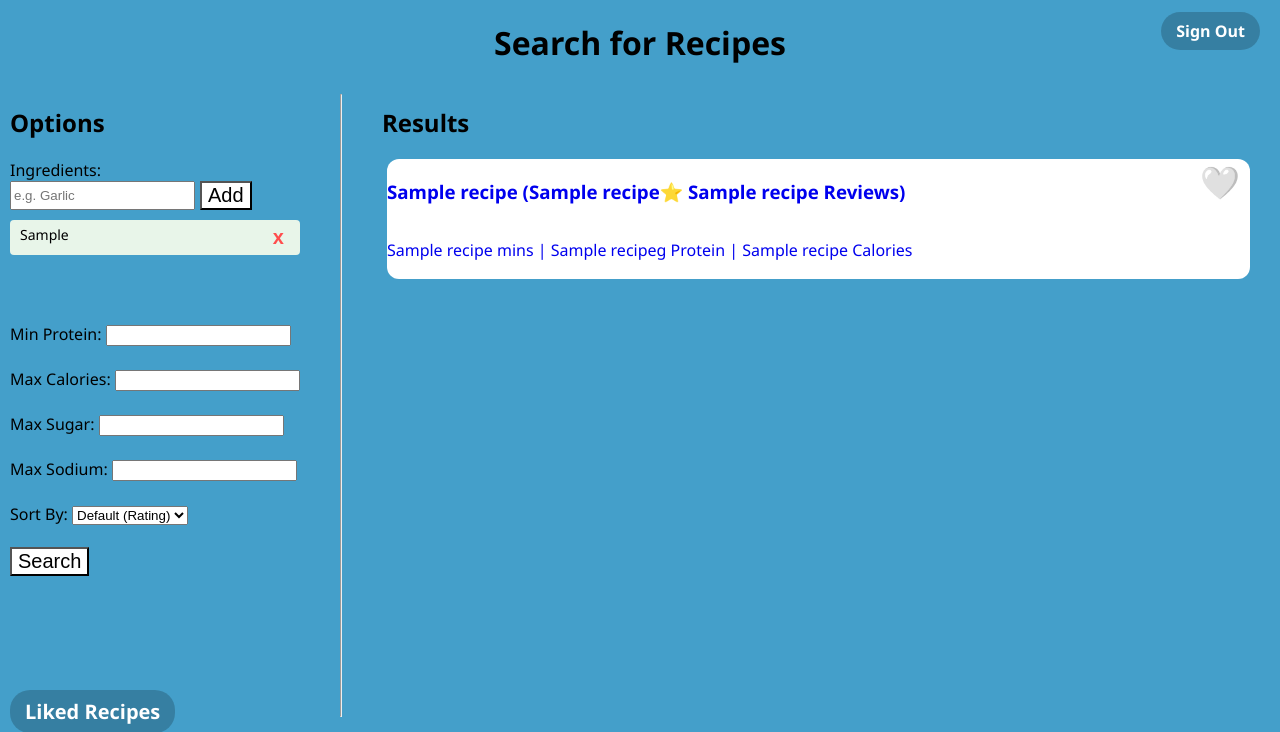
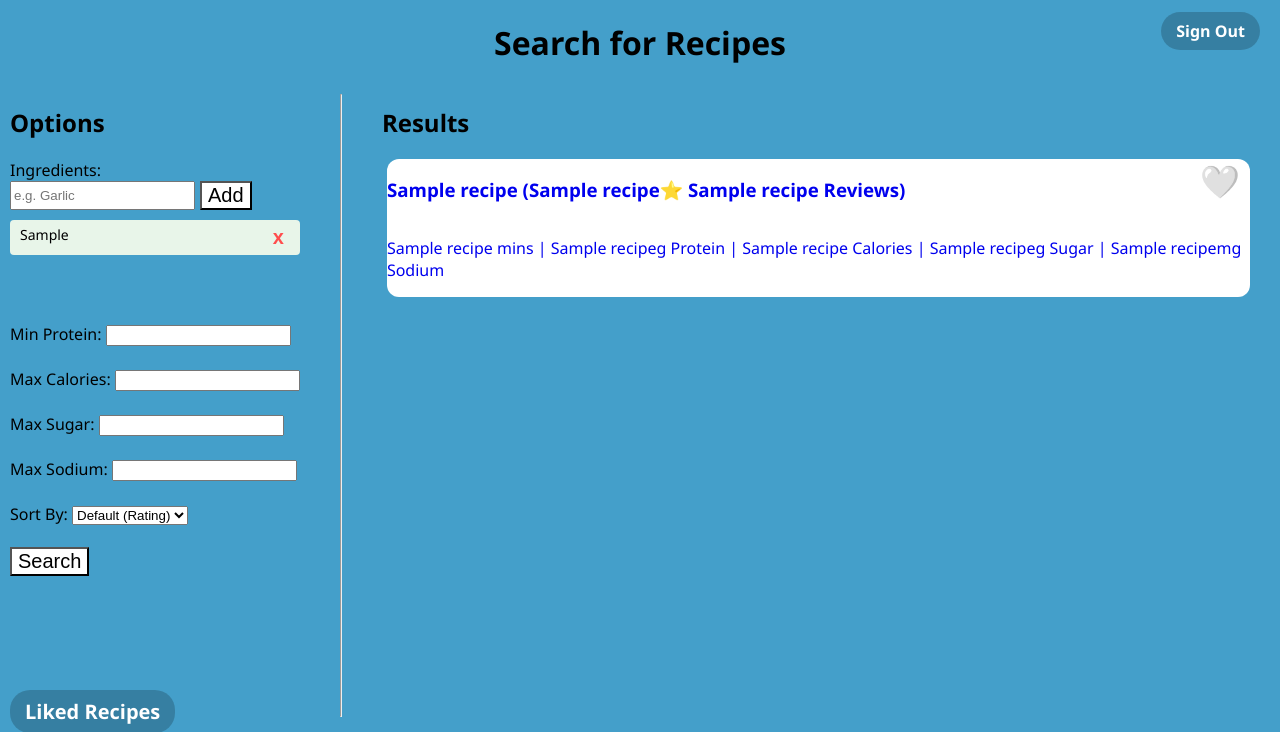
Before and after one commit to aramoscu/Food.com-Search-CS125, a Flask app: template templates/results.html in a window 1280 px wide. Shown: the top 732 px of the page. Run offline with Flask 3, Linux system fonts and the light colour scheme; the template is opened without the code that fills it: most values are stand-ins (such as "Sample title", 1, 10 or a date in 2020).

Commit message:
fix: When user was ordering, the sql command wasn't matching. Fixed.

```diff
--- a/Inverted_index/search_handler.py
+++ b/Inverted_index/search_handler.py
@@ -25,7 +25,6 @@ def search(
     Returns rows: (id, name, minutes, protein, calories, sugar, sodium, avg_rating, review_count)
     """
     terms = [t.strip().lower() for t in query.split(",") if t.strip()]
-    print(terms)
     if not terms:
         return []
 
@@ -90,7 +89,6 @@ def search(
         LIMIT ?
     """
     params.append(int(limit))
-
     cur.execute(sql, params)
     rows = cur.fetchall()
     conn.close()
@@ -122,19 +120,19 @@ def default_results(limit=10, min_protein=None,
 
     is_filtering = any([min_protein, max_calories, max_sugar, max_sodium])
     if user_preference == "low_sodium":
-        order_by_sql = "ORDER BY r.sodium ASC, r.avg_rating DESC"
+        order_by_sql = "ORDER BY sodium ASC, avg_rating DESC"
     elif user_preference == "low_calorie":
-        order_by_sql = "ORDER BY r.calories ASC, r.avg_rating DESC"
+        order_by_sql = "ORDER BY calories ASC, avg_rating DESC"
     elif user_preference == "low_sugar":
-        order_by_sql = "ORDER BY r.sugar ASC, r.avg_rating DESC"
+        order_by_sql = "ORDER BY sugar ASC, avg_rating DESC"
     elif user_preference == "high_protein":
-        order_by_sql = "ORDER BY r.protein DESC, r.avg_rating DESC"
+        order_by_sql = "ORDER BY protein DESC, avg_rating DESC"
     elif user_preference == "low_carb":
-        order_by_sql = "ORDER BY r.carbohydrates ASC, r.avg_rating DESC"
+        order_by_sql = "ORDER BY carbohydrates ASC, avg_rating DESC"
     elif user_preference == "quick":
-        order_by_sql = "ORDER BY r.minutes ASC, r.avg_rating DESC"
+        order_by_sql = "ORDER BY minutes ASC, avg_rating DESC"
     elif is_filtering:
-        order_by_sql = "ORDER BY r.avg_rating DESC, r.review_count DESC"
+        order_by_sql = "ORDER BY avg_rating DESC, review_count DESC"
     else:
         order_by_sql = "ORDER BY RANDOM()"
 
--- a/app.py
+++ b/app.py
@@ -74,7 +74,11 @@ def search_page():
         )
     else:
         # This would be recipes that are returned with no query
-        results = default_results()
+        results = default_results(min_protein=float(last_min_prot) if last_min_prot else None,
+                                  max_calories=float(last_max_calories) if last_max_calories else None,
+                                  max_sugar=float(last_max_sugar) if last_max_sugar else None,
+                                  max_sodium=float(last_max_sodium) if last_max_sodium else None,
+                                  user_preference=pref if pref else None)
     liked_recipe_ids = []
     conn = sqlite3.connect("User_Data/user.db")
     cursor = conn.cursor()
--- a/templates/detail.html
+++ b/templates/detail.html
@@ -43,7 +43,7 @@
         </div>
 
         <div class="nutrition-footer">
-            <p>Nutrition: {{ recipe[3] }} cals | {{ recipe[4] }}g Protein | {{ recipe[5] }}g Sugar</p>
+            <p>Nutrition: {{ recipe[3] }} cals | {{ recipe[4] }}g Protein | {{ recipe[5] }}g Sugar | {{ recipe[6] }}mg Sodium</p>
         </div>
     </div>
 </body>
--- a/templates/results.html
+++ b/templates/results.html
@@ -45,6 +45,8 @@
                 <option value="">Default (Rating)</option>
                 <option value="high_protein" {% if last_pref == 'high_protein' %} selected {% endif %}>High Protein</option>
                 <option value="low_calorie" {% if last_pref == 'low_calorie' %} selected {% endif %}>Low Calorie</option>
+                <option value="low_sodium" {% if last_pref == 'low_sodium' %} selected {% endif %}>Low Sodium</option>
+                <option value="low_sugar" {% if last_pref == 'low_sugar' %} selected {% endif %}>Low Sugar</option>
                 <option value="quick" {% if last_pref == 'quick' %} selected {% endif %}>Quickest</option>
             </select>
             <br>
@@ -70,7 +72,7 @@
                         <span class="heart">{{ '❤️' if r[0] in liked_recipe_ids else '🤍' }}</span>
                     </div>
                     <p class="stats">
-                        {{ r[2] }} mins | {{ r[3] }}g Protein | {{ r[4] }} Calories
+                        {{ r[2] }} mins | {{ r[3] }}g Protein | {{ r[4] }} Calories | {{ r[5] }}g Sugar | {{ r[6] }}mg Sodium
                     </p>
                 </div>
             </a>
```
